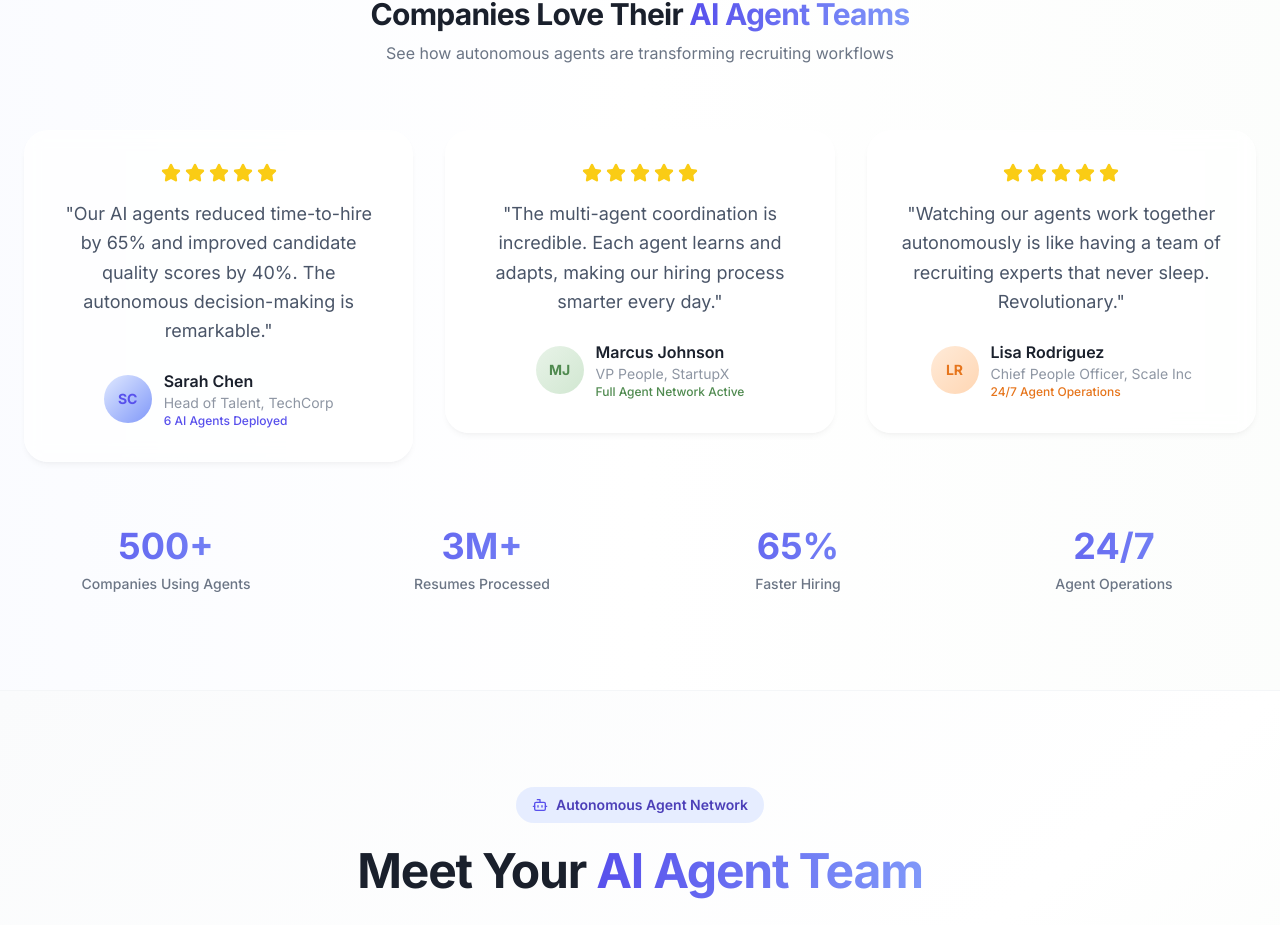
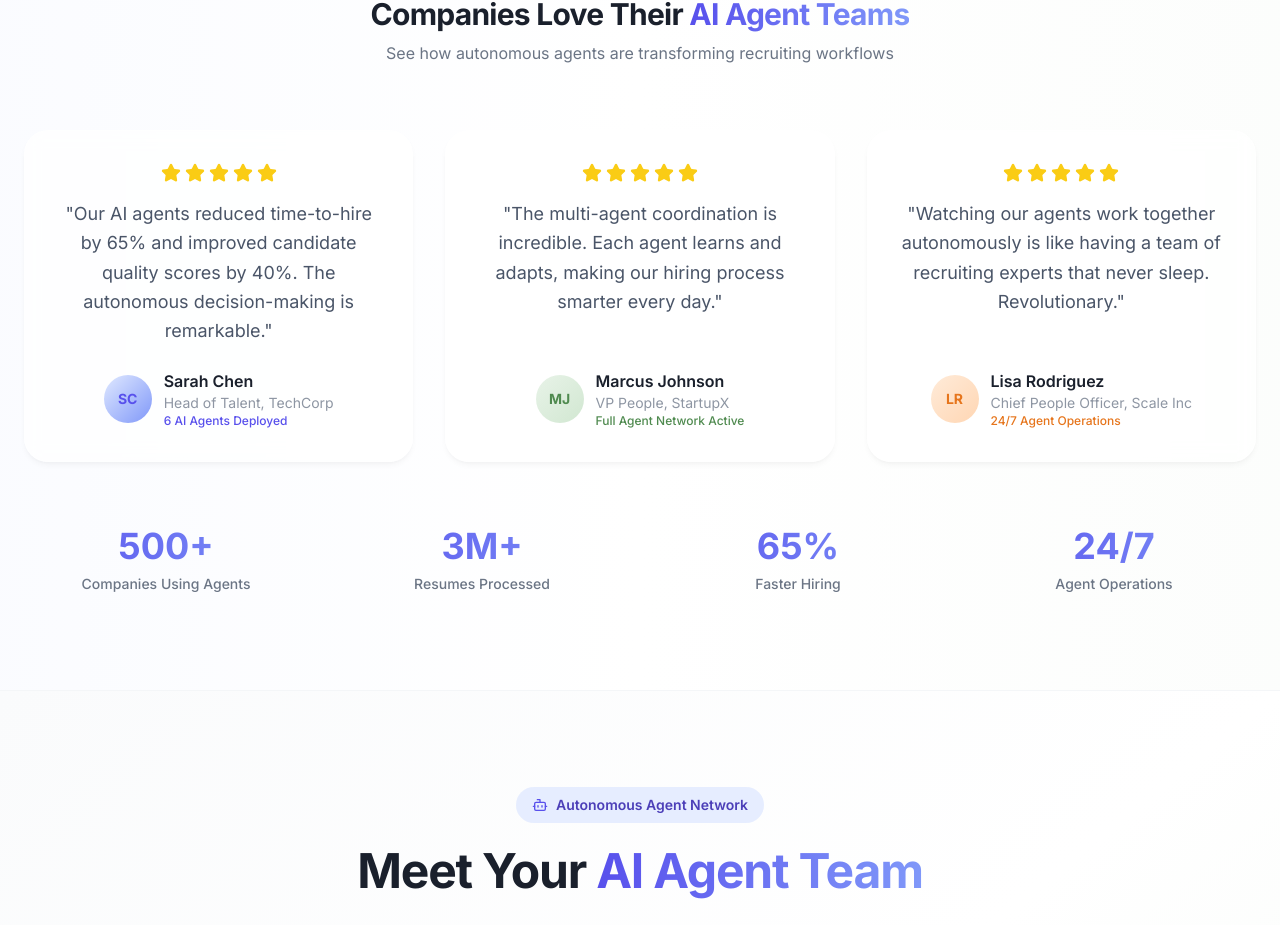
Before and after one commit to aryan4codes/recrutr.io, a Next.js app: page / in a window 1280 px wide. Shown: the part 952-1877 px from the top of the page. Built offline with nearby package versions, Linux system fonts and the light colour scheme; a web font is replaced by a local one.

Commit message:
refactor: Enhance GlassCard layout and spacing for testimonials on landing page

```diff
--- a/app/page.tsx
+++ b/app/page.tsx
@@ -212,16 +212,16 @@ export default function LandingPage() {
               transition={{ delay: 0.1 }}
               viewport={{ once: true }}
             >
-              <GlassCard className="p-8 text-center hover:shadow-xl transition-all duration-300">
+              <GlassCard className="p-8 text-center hover:shadow-xl transition-all duration-300 h-full flex flex-col">
                 <div className="flex items-center justify-center gap-1 mb-4">
                   {[...Array(5)].map((_, i) => (
                     <Star key={i} className="w-5 h-5 fill-yellow-400 text-yellow-400" />
                   ))}
                 </div>
-                <blockquote className="text-lg text-gray-700 mb-6 leading-relaxed">
+                <blockquote className="text-lg text-gray-700 mb-6 leading-relaxed flex-1">
                   "Our AI agents reduced time-to-hire by 65% and improved candidate quality scores by 40%. The autonomous decision-making is remarkable."
                 </blockquote>
-                <div className="flex items-center justify-center gap-3">
+                <div className="flex items-center justify-center gap-3 mt-auto">
                   <motion.div
                     className="w-12 h-12 bg-gradient-to-br from-primary-100 to-primary-400 rounded-full flex items-center justify-center"
                     whileHover={{ scale: 1.1 }}
@@ -243,16 +243,16 @@ export default function LandingPage() {
               transition={{ delay: 0.2 }}
               viewport={{ once: true }}
             >
-              <GlassCard className="p-8 text-center hover:shadow-xl transition-all duration-300">
+              <GlassCard className="p-8 text-center hover:shadow-xl transition-all duration-300 h-full flex flex-col">
                 <div className="flex items-center justify-center gap-1 mb-4">
                   {[...Array(5)].map((_, i) => (
                     <Star key={i} className="w-5 h-5 fill-yellow-400 text-yellow-400" />
                   ))}
                 </div>
-                <blockquote className="text-lg text-gray-700 mb-6 leading-relaxed">
+                <blockquote className="text-lg text-gray-700 mb-6 leading-relaxed flex-1">
                   "The multi-agent coordination is incredible. Each agent learns and adapts, making our hiring process smarter every day."
                 </blockquote>
-                <div className="flex items-center justify-center gap-3">
+                <div className="flex items-center justify-center gap-3 mt-auto">
                   <motion.div
                     className="w-12 h-12 bg-gradient-to-br from-sage-100 to-sage-200 rounded-full flex items-center justify-center"
                     whileHover={{ scale: 1.1 }}
@@ -274,16 +274,16 @@ export default function LandingPage() {
               transition={{ delay: 0.3 }}
               viewport={{ once: true }}
             >
-              <GlassCard className="p-8 text-center hover:shadow-xl transition-all duration-300">
+              <GlassCard className="p-8 text-center hover:shadow-xl transition-all duration-300 h-full flex flex-col">
                 <div className="flex items-center justify-center gap-1 mb-4">
                   {[...Array(5)].map((_, i) => (
                     <Star key={i} className="w-5 h-5 fill-yellow-400 text-yellow-400" />
                   ))}
                 </div>
-                <blockquote className="text-lg text-gray-700 mb-6 leading-relaxed">
+                <blockquote className="text-lg text-gray-700 mb-6 leading-relaxed flex-1">
                   "Watching our agents work together autonomously is like having a team of recruiting experts that never sleep. Revolutionary."
                 </blockquote>
-                <div className="flex items-center justify-center gap-3">
+                <div className="flex items-center justify-center gap-3 mt-auto">
                   <motion.div
                     className="w-12 h-12 bg-gradient-to-br from-peach-100 to-peach-200 rounded-full flex items-center justify-center"
                     whileHover={{ scale: 1.1 }}
```
